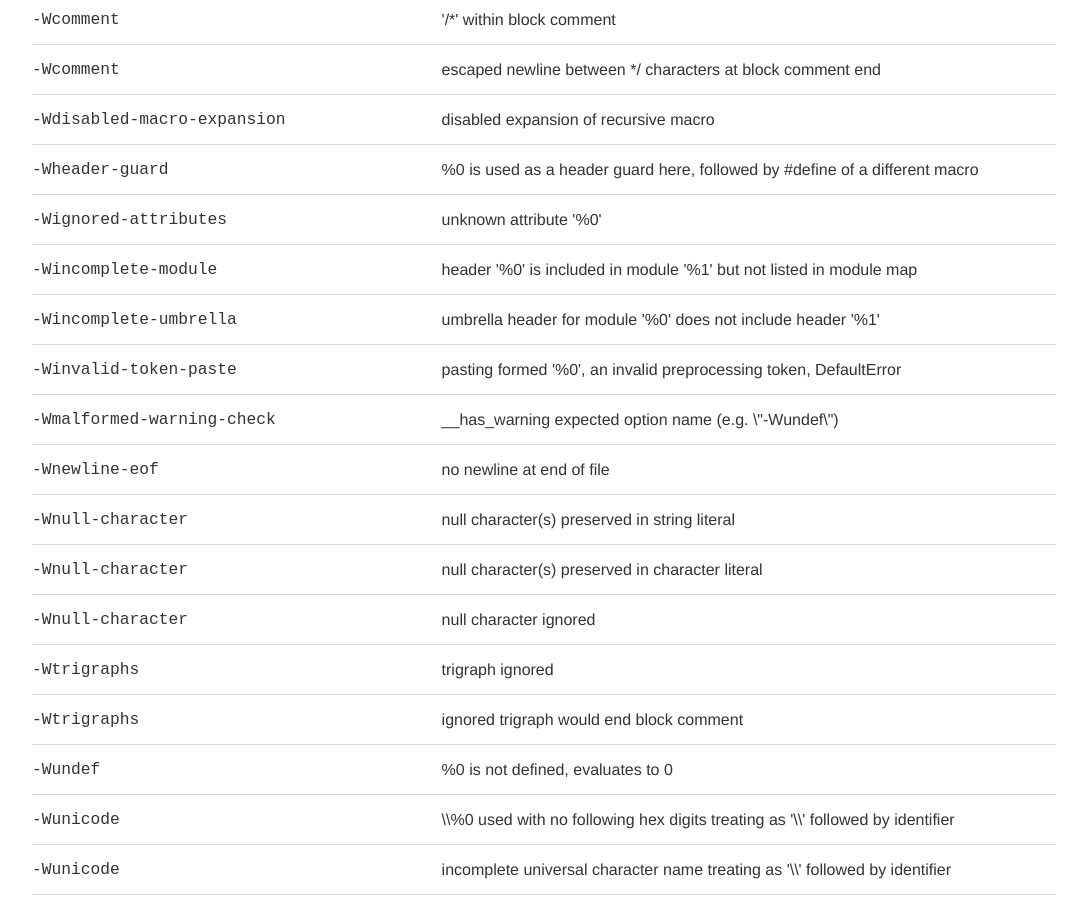
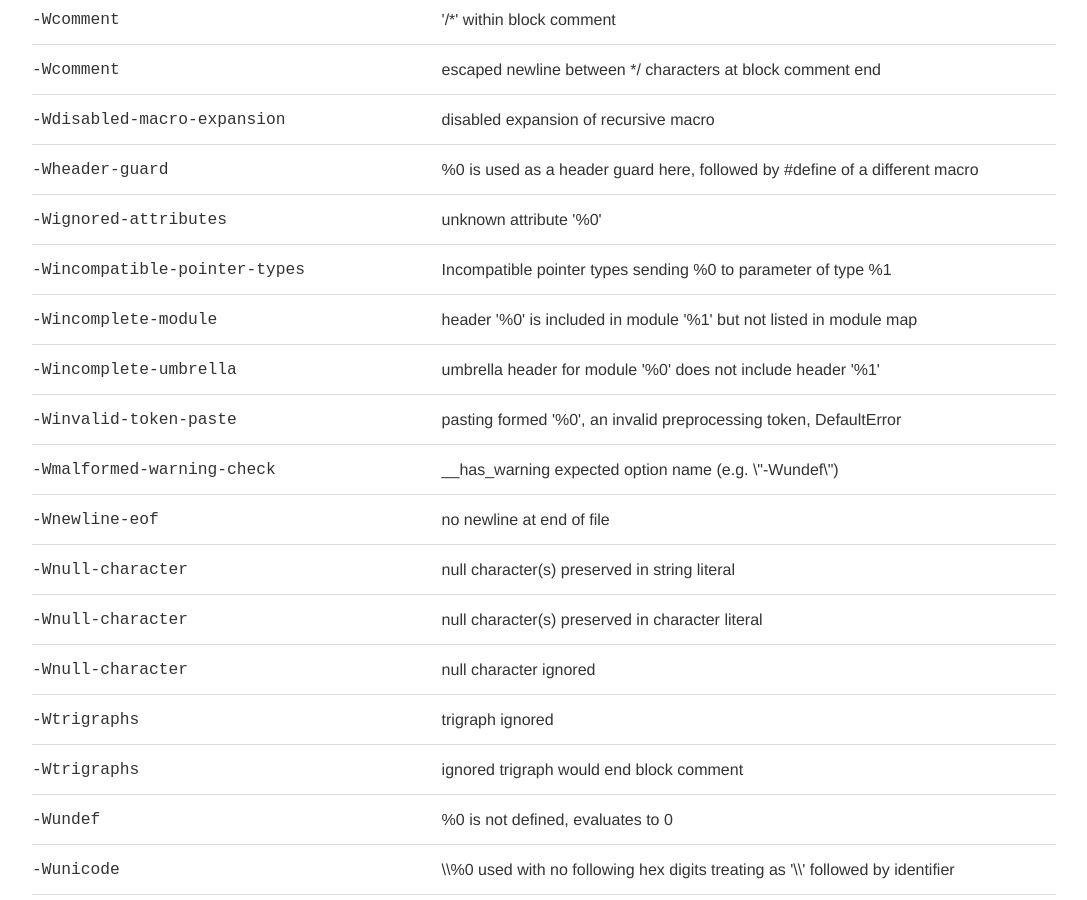
Before and after one commit to NSHipster/clangwarnings.com, a Jekyll site: the page built from index.html, in a window 1280 px wide and 900 px high, scrolled down 1467 px. Shown: the whole window, without its empty margins (96-1183 px from the left). Built offline with Jekyll 4.4.1, drawn with Linux system fonts in a browser that asks for light colours.

Commit message:
Adds -Wincompatible-pointer-types

```diff
--- a/_data/lex.yml
+++ b/_data/lex.yml
@@ -96,6 +96,8 @@
   message: umbrella header for module '%0' does not include header '%1'
 - warning: -Wincomplete-module
   message: header '%0' is included in module '%1' but not listed in module map
+- warning: -Wincompatible-pointer-types
+  message: Incompatible pointer types sending %0 to parameter of type %1
 - warning: -Wheader-guard
   message: '%0 is used as a header guard here, followed by #define of a different
     macro'
```
